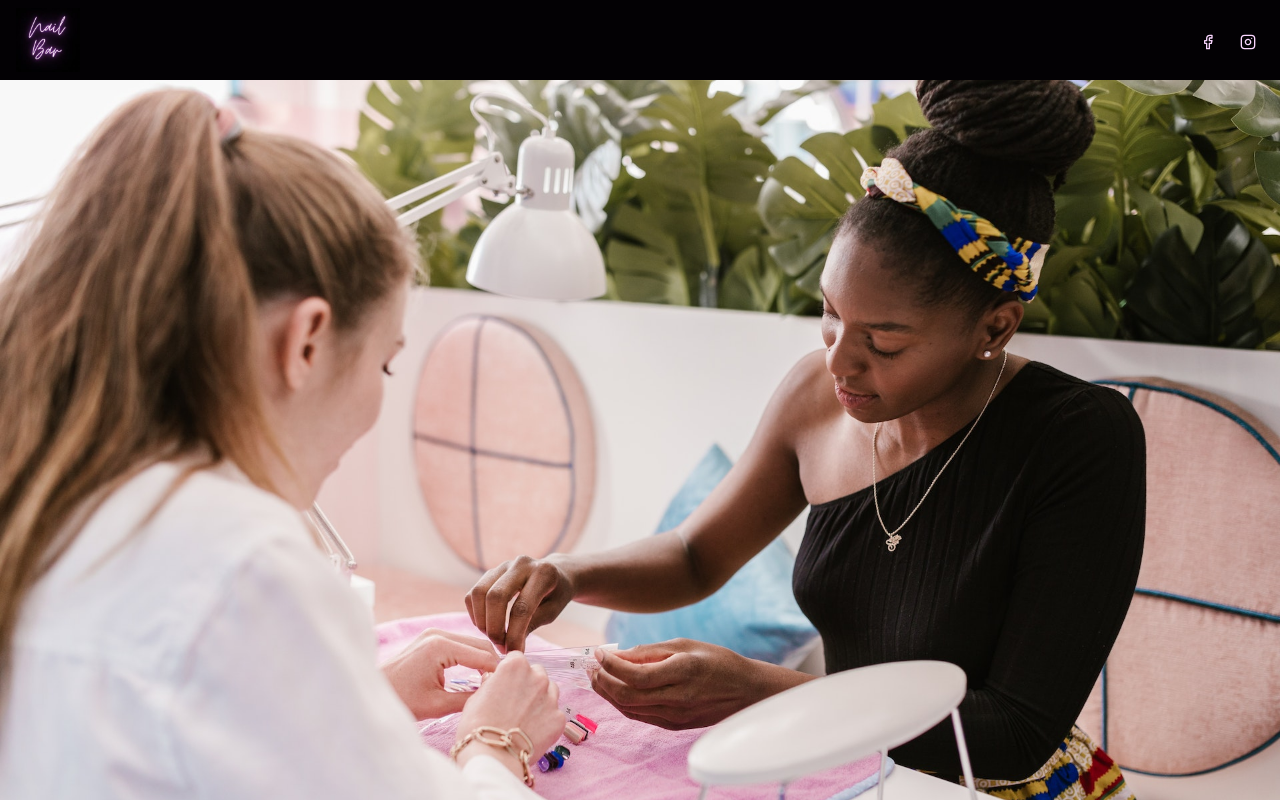
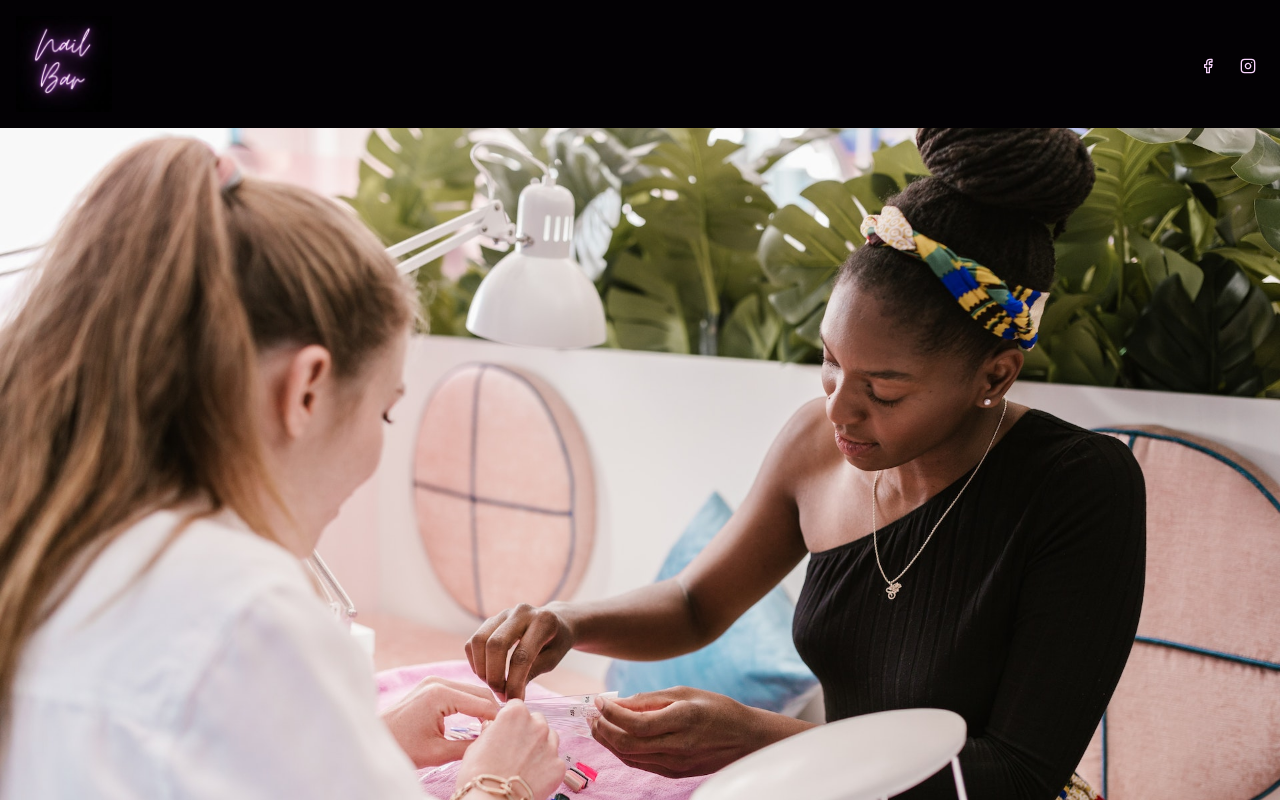
Before and after one commit to yaroslavnosenko/nailbarsk, a Next.js app: page / in a window 1280 px wide. Shown: the top 800 px of the page. Built offline with nearby package versions, Linux system fonts and the light colour scheme.

Commit message:
header refactor

```diff
--- a/components/header.tsx
+++ b/components/header.tsx
@@ -1,19 +1,19 @@
 import Head from 'next/head'
 import Image from 'next/image'
-import { Box, HStack, Icon, Link } from '@chakra-ui/react'
+import { Box, Container, HStack, Icon, Link } from '@chakra-ui/react'
 import { FiInstagram, FiFacebook } from 'react-icons/fi'
 
 export const Header = () => {
   return (
-    <Box as="header" h="20" bg="gray.900" px="4">
+    <Box as="header" bg="gray.900" py="4">
+      <Container maxWidth="container.xl">
         <Head>
           <title>Nail Bar SK</title>
           <meta name="description" content="Generated by create next app" />
           <link rel="icon" href="/favicon.ico" />
         </Head>
-
-      <HStack h="20" justify="space-between">
-        <Image src="/logo.jpeg" alt="Nailbar" width={64} height={64} />
+        <HStack spacing="0" justify="space-between">
+          <Image src="/logo.jpeg" alt="Nailbar" width={96} height={96} />
           <HStack spacing={2}>
             <Link boxSize={8} p={2}>
               <Icon as={FiFacebook} boxSize={4} color="brand.500" />
@@ -23,6 +23,7 @@ export const Header = () => {
             </Link>
           </HStack>
         </HStack>
+      </Container>
     </Box>
   )
 }
```
Lines whose indentation alone changed are shown as unchanged.
